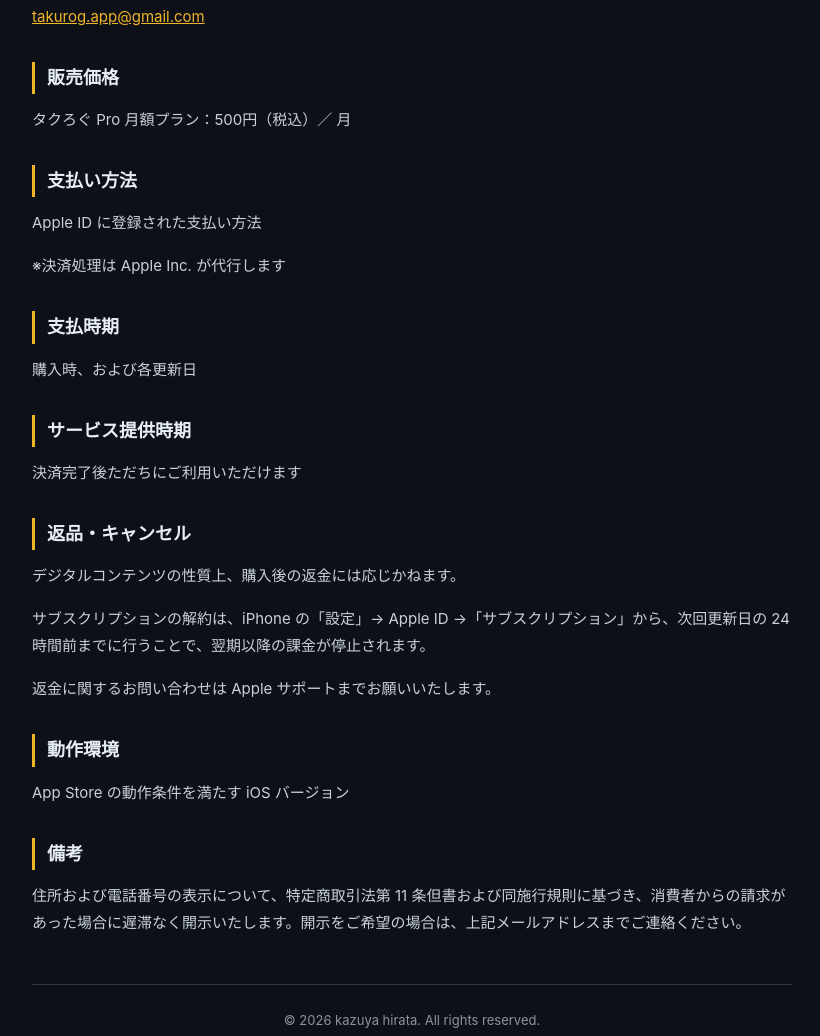
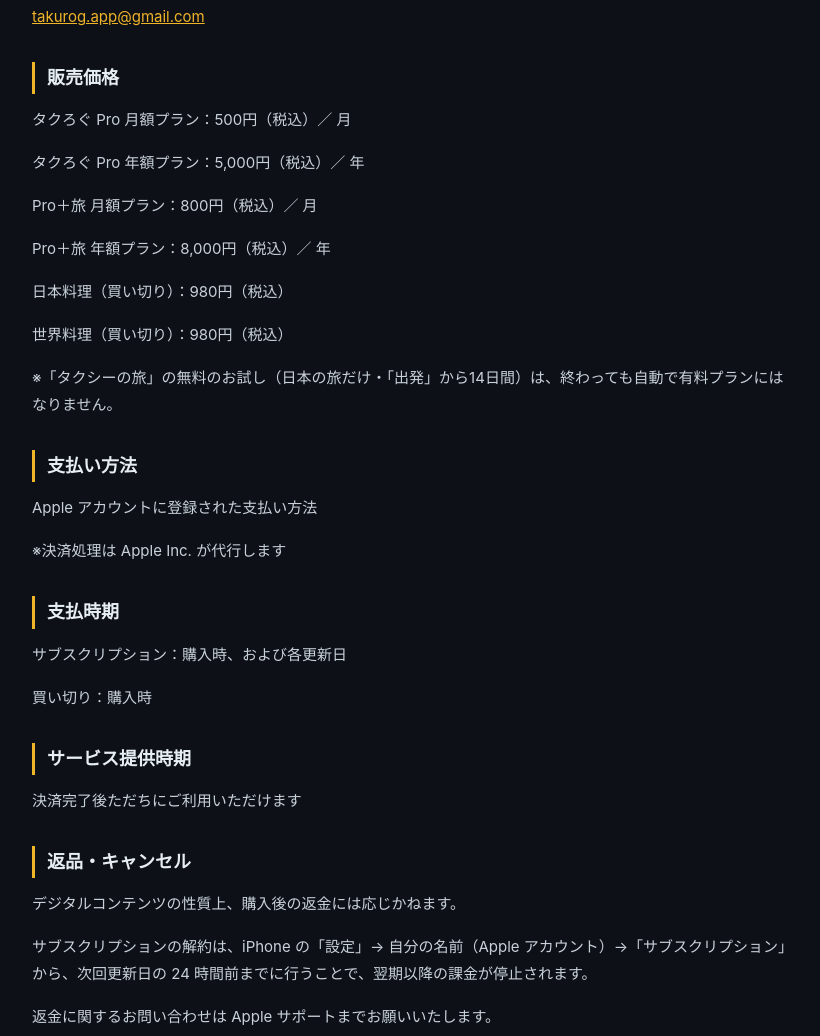
Before and after one commit to khirata1981/taxi-daily-report-privacy, a plain HTML site: page tokushoho.html in a window 1280 px wide. Shown: the part 582-1618 px from the top of the page, without its empty margins (228-1048 px from the left). Drawn offline with Linux system fonts and the light colour scheme.

Commit message:
Update terms of service and pricing details

```diff
--- a/tokushoho.html
+++ b/tokushoho.html
@@ -1,5 +1,4 @@
 <!DOCTYPE html>
-
 <html lang="ja">
 <head>
 <meta charset="UTF-8">
@@ -64,7 +63,7 @@
 <body>
 
 <h1>特定商取引法に基づく表記</h1>
-<p class="updated">最終更新日：2026年5月12日</p>
+<p class="updated">最終更新日：【掲載日】</p>
 
 <h2>販売事業者名</h2>
 <p>kazuya hirata</p>
@@ -83,20 +82,27 @@
 
 <h2>販売価格</h2>
 <p>タクろぐ Pro 月額プラン：500円（税込）／ 月</p>
+<p>タクろぐ Pro 年額プラン：5,000円（税込）／ 年</p>
+<p>Pro＋旅 月額プラン：800円（税込）／ 月</p>
+<p>Pro＋旅 年額プラン：8,000円（税込）／ 年</p>
+<p>日本料理（買い切り）：980円（税込）</p>
+<p>世界料理（買い切り）：980円（税込）</p>
+<p>※「タクシーの旅」の無料のお試し（日本の旅だけ・「出発」から14日間）は、終わっても自動で有料プランにはなりません。</p>
 
 <h2>支払い方法</h2>
-<p>Apple ID に登録された支払い方法</p>
+<p>Apple アカウントに登録された支払い方法</p>
 <p>※決済処理は Apple Inc. が代行します</p>
 
 <h2>支払時期</h2>
-<p>購入時、および各更新日</p>
+<p>サブスクリプション：購入時、および各更新日</p>
+<p>買い切り：購入時</p>
 
 <h2>サービス提供時期</h2>
 <p>決済完了後ただちにご利用いただけます</p>
 
 <h2>返品・キャンセル</h2>
 <p>デジタルコンテンツの性質上、購入後の返金には応じかねます。</p>
-<p>サブスクリプションの解約は、iPhone の「設定」→ Apple ID →「サブスクリプション」から、次回更新日の 24 時間前までに行うことで、翌期以降の課金が停止されます。</p>
+<p>サブスクリプションの解約は、iPhone の「設定」→ 自分の名前（Apple アカウント）→「サブスクリプション」から、次回更新日の 24 時間前までに行うことで、翌期以降の課金が停止されます。</p>
 <p>返金に関するお問い合わせは Apple サポートまでお願いいたします。</p>
 
 <h2>動作環境</h2>
```
